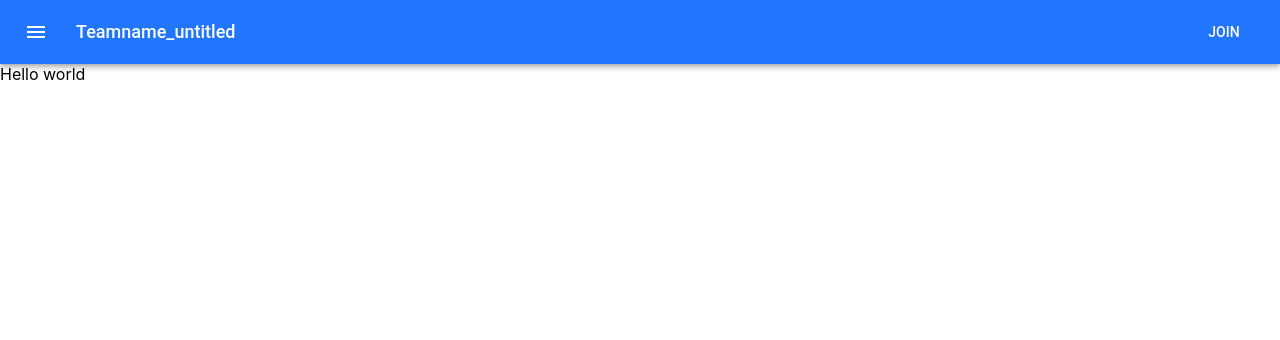
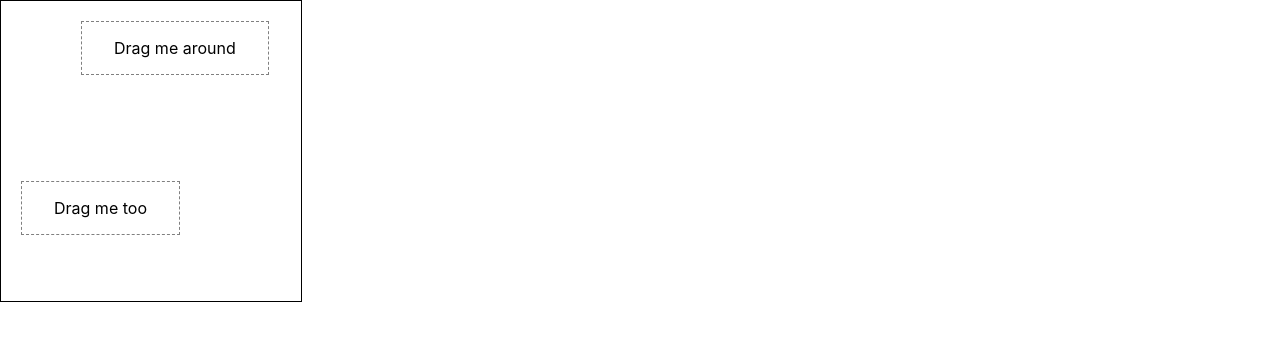
Before and after one commit to ThisisHubert/brainclub, a React (Create React App) app in the folder web/: page / in a window 1280 px wide. Shown: the top 340 px of the page. Built offline with nearby package versions, Linux system fonts and the light colour scheme.

Commit message:
Implement board and draggable box

```diff
--- a/web/package.json
+++ b/web/package.json
@@ -8,8 +8,11 @@
     "axios": "^0.19.2",
     "clsx": "^1.1.0",
     "dotenv": "^8.2.0",
+    "immutability-helper": "^3.1.1",
     "lodash": "^4.17.15",
     "react": "^16.13.1",
+    "react-dnd": "11.1.3",
+    "react-dnd-html5-backend": "11.1.3",
     "react-dom": "^16.13.1",
     "react-dropzone": "^10.2.2",
     "react-router-dom": "^5.1.2",
--- /dev/null
+++ b/web/src/components/Board.tsx
@@ -0,0 +1,70 @@
+import { ItemTypes } from 'model/ItemTypes'
+import React, { ReactElement, useCallback, useState } from 'react'
+import { useDrop, XYCoord } from 'react-dnd'
+import update from 'immutability-helper'
+import { DraggableBox } from './DraggableBox'
+import { PostCard } from './PostCard'
+
+interface DragItem {
+  id: string
+  type: string
+  left: number
+  top: number
+}
+
+const styles: React.CSSProperties = {
+  width: 300,
+  height: 300,
+  border: '1px solid black',
+  position: 'relative',
+}
+
+interface BoxMap {
+  [key: string]: { top: number; left: number; title: string }
+}
+
+function Board(): ReactElement {
+  const [boxes, setBoxes] = useState<BoxMap>({
+    a: { top: 20, left: 80, title: 'Drag me around' },
+    b: { top: 180, left: 20, title: 'Drag me too' },
+  })
+
+  const [, drop] = useDrop({
+    accept: ItemTypes.BOX,
+    drop(item: DragItem, monitor) {
+      const delta = monitor.getDifferenceFromInitialOffset() as XYCoord
+      const left = Math.round(item.left + delta.x)
+      const top = Math.round(item.top + delta.y)
+      moveBox(item.id, left, top)
+      return undefined
+    },
+  })
+
+  const moveBox = useCallback(
+    (id: string, left: number, top: number) => {
+      setBoxes(
+        update(boxes, {
+          [id]: {
+            $merge: { left, top },
+          },
+        })
+      )
+    },
+    [boxes]
+  )
+
+  return (
+    <div ref={drop} style={styles}>
+      {Object.keys(boxes).map((key) => {
+        const { title } = boxes[key]
+        return (
+          <DraggableBox key={key} id={key} {...boxes[key]}>
+            <PostCard title={title} />
+          </DraggableBox>
+        )
+      })}
+    </div>
+  )
+}
+
+export default Board
--- /dev/null
+++ b/web/src/components/DraggableBox.tsx
@@ -0,0 +1,42 @@
+import React from 'react'
+import { useDrag } from 'react-dnd'
+import { ItemTypes } from 'model/ItemTypes'
+
+const style: React.CSSProperties = {
+  position: 'absolute',
+  border: '1px dashed gray',
+  backgroundColor: 'white',
+  padding: '0.5rem 1rem',
+  cursor: 'move',
+}
+
+export interface BoxProps {
+  id: any
+  left: number
+  top: number
+  hideSourceOnDrag?: boolean
+}
+
+export const DraggableBox: React.FC<BoxProps> = ({
+  id,
+  left,
+  top,
+  hideSourceOnDrag,
+  children,
+}) => {
+  const [{ isDragging }, drag] = useDrag({
+    item: { id, left, top, type: ItemTypes.BOX },
+    collect: (monitor) => ({
+      isDragging: monitor.isDragging(),
+    }),
+  })
+
+  if (isDragging && hideSourceOnDrag) {
+    return <div ref={drag} />
+  }
+  return (
+    <div ref={drag} style={{ ...style, left, top }}>
+      {children}
+    </div>
+  )
+}
--- /dev/null
+++ b/web/src/components/PostCard.tsx
@@ -0,0 +1,28 @@
+import { Box, makeStyles } from '@material-ui/core'
+import React, { ReactElement } from 'react'
+
+interface StyleProps {
+  backgroundColor: string
+}
+
+const useStyles = makeStyles({
+  root: {
+    padding: '0.5rem 1rem',
+    cursor: 'move',
+    backgroundColor: (props: StyleProps) => props.backgroundColor,
+  },
+})
+
+export interface BoxProps {
+  title: string
+  yellow?: boolean
+}
+
+// TODO: Apply style
+export function PostCard({ title, yellow }: BoxProps): ReactElement {
+  const backgroundColor = yellow ? 'yellow' : 'white'
+  const classes = useStyles({
+    backgroundColor,
+  })
+  return <Box className={classes.root}>{title}</Box>
+}
--- /dev/null
+++ b/web/src/model/ItemTypes.ts
@@ -0,0 +1,3 @@
+export const ItemTypes = {
+  BOX: 'box',
+}
--- a/web/src/pages/Home.tsx
+++ b/web/src/pages/Home.tsx
@@ -1,49 +1,15 @@
 import React, { ReactElement } from 'react'
-import {
-  AppBar,
-  Box,
-  Button,
-  IconButton,
-  makeStyles,
-  Toolbar,
-  Typography,
-} from '@material-ui/core'
-import MenuIcon from '@material-ui/icons/Menu'
-
-const useStyles = makeStyles((theme) => ({
-  root: {
-    flexGrow: 1,
-  },
-  menuButton: {
-    marginRight: theme.spacing(2),
-  },
-  title: {
-    flexGrow: 1,
-  },
-}))
+import Board from 'components/Board'
+import { DndProvider } from 'react-dnd'
+import { HTML5Backend } from 'react-dnd-html5-backend'
 
 function Home(): ReactElement {
-  const classes = useStyles()
   return (
-    <>
-      <AppBar position='static'>
-        <Toolbar>
-          <IconButton
-            edge='start'
-            className={classes.menuButton}
-            color='inherit'
-            aria-label='menu'
-          >
-            <MenuIcon />
-          </IconButton>
-          <Typography variant='h6' className={classes.title}>
-            Teamname_untitled
-          </Typography>
-          <Button color='inherit'>Join</Button>
-        </Toolbar>
-      </AppBar>
-      <Box> Hello world</Box>
-    </>
+    <div>
+      <DndProvider backend={HTML5Backend}>
+        <Board />
+      </DndProvider>
+    </div>
   )
 }
 
```
Also changed, not shown: 1 other file (tests, documents, lock files or other folders).
